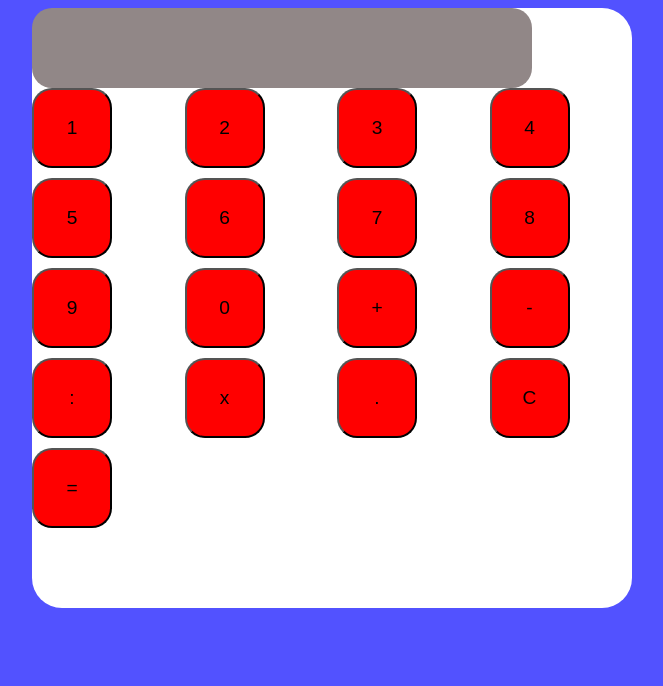
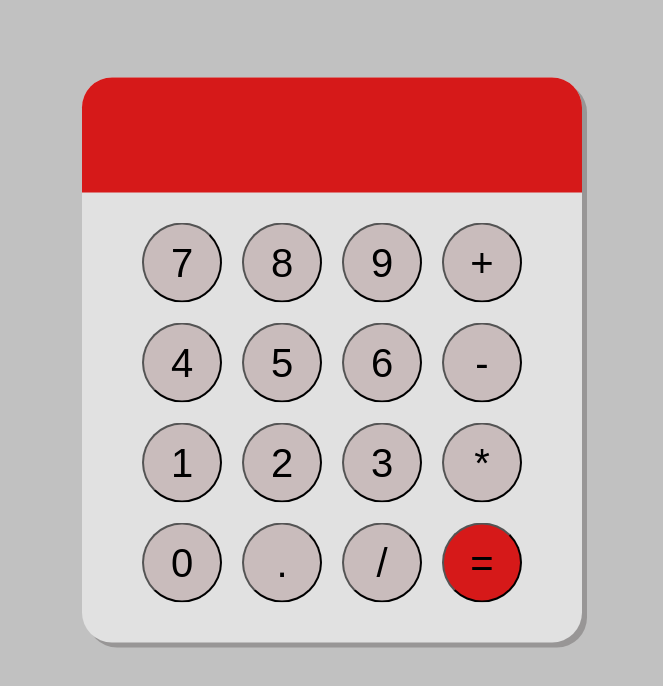
Before and after one commit to alfianekrhmn/calculator, a plain HTML site: page index.html in a window 1280 px wide. Shown: the whole page, without its empty margins (308-971 px from the left). Drawn offline with Linux system fonts and the light colour scheme.

Commit message:
final styling css

```diff
--- a/index.html
+++ b/index.html
@@ -10,22 +10,21 @@
     <main id="container-main">
         <div class="display" id="display"></div>
         <div class="calculate">
+            <button id="seven">7</button>
+            <button id="eight">8</button>
+            <button id="nine">9</button>
+            <button id="plus">+</button>
+            <button id="four">4</button>
+            <button id="five">5</button>
+            <button id="six">6</button>
+            <button id="minus">-</button>
             <button id="one">1</button>
             <button id="two">2</button>
             <button id="three">3</button>
-            <button id="four">4</button>
-            <button id="five">5</button>
-            <button id="six">6</button>
-            <button id="seven">7</button>
-            <button id="eight">8</button>
-            <button id="nine">9</button>
+            <button id="multiplication">*</button>
             <button id="zero">0</button>
-            <button id="plus">+</button>
-            <button id="minus">-</button>
-            <button id="device">:</button>
-            <button id="multiplication">x</button>
             <button id="dot">.</button>
-            <button id="clear">C</button>
+            <button id="device">/</button>
             <button id="equals">=</button>
         </div>
     </main>
--- a/style.css
+++ b/style.css
@@ -1,48 +1,70 @@
 html, body {
-    background-color: rgb(82, 82, 255);
+    background-color: rgb(193, 193, 193);
 }
 
+
+
 #container-main {
-    background-color: white;
-    width: 600px;
-    height: 600px;
+    background-color: rgb(225, 225, 225);
+    position: absolute;
+    top: 45%;
+    left: 50%;
+    box-shadow: 5px 5px 0px 0px rgb(152, 150, 150);;
+    transform: translate(-50%, -50%);
+    padding-bottom: 40px;
     margin: 0 auto;
     border-radius: 30px;
-    -webkit-border-radius: 30px;
-    -moz-border-radius: 30px;
-    -ms-border-radius: 30px;
-    -o-border-radius: 30px;
+    display: flex;
+    flex-direction: column;
+    align-items: center;
+    gap: 30px;
 }
 
 .calculate {
     display: grid;
     grid-template-columns: auto auto auto auto;
-    gap: 10px;
+    gap: 20px;
 }
 
 .calculate button {
-    background-color: rgb(255, 0, 0);
+    background-color: rgb(201, 188, 188);
     width: 80px;
     height: 80px;
-    border-radius: 20px;
-    -webkit-border-radius: 20px;
-    -moz-border-radius: 20px;
-    -ms-border-radius: 20px;
-    -o-border-radius: 20px;
-    font-size: larger;
-    align-items: center;
+    border-radius: 50px;
+    -webkit-border-radius: 50px;
+    -moz-border-radius: 50px;
+    -ms-border-radius: 50px;
+    -o-border-radius: 50px;
+    font-size: 40px;
+    align-items: center ;
 }
 
+.calculate button:hover{
+    background-color: rgb(89, 83, 83);
+    color: white;
+}
+
+#equals {
+    background-color: rgb(214, 25, 25);
+}
+
+#equals:hover {
+    background-color: rgb(107, 15, 15);
+    color: white;
+}
+
+
 .display {
-    background-color: rgb(145, 135, 135);
+    background-color: rgb(214, 25, 25);
     height: 80px;
     width: 500px;
-    border-radius: 20px;
+    border-radius: 30px 30px 0 0;
     justify-content: center;
     align-items: center;
     font-size: larger;
-    -webkit-border-radius: 20px;
-    -moz-border-radius: 20px;
-    -ms-border-radius: 20px;
-    -o-border-radius: 20px;
+    padding-bottom: 35px;
+    -webkit-border-radius: 30px 30px 0 0;
+    -moz-border-radius: 30px 30px 0 0;
+    -ms-border-radius: 30px 30px 0 0;
+    -o-border-radius: 30px 30px 0 0;
 }
```
